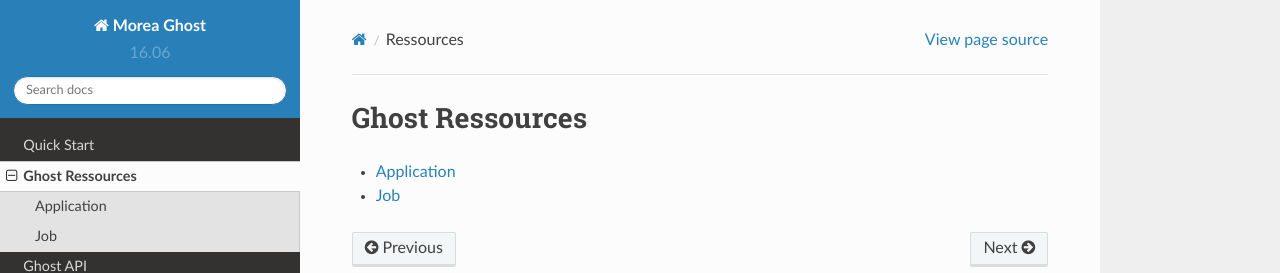
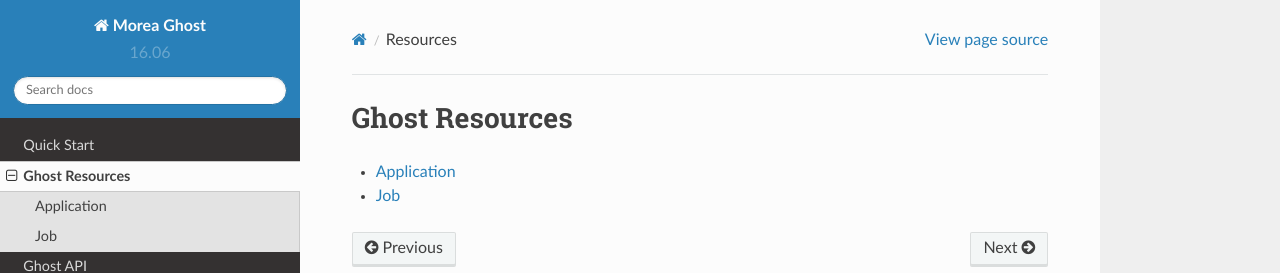
Before and after one commit to claranet/cloud-deploy-docs, a Sphinx documentation site: the page built from source/rst/resources.rst, in a window 1280 px wide. Shown: the top 273 px of the page. Built offline with Sphinx 7.4.7 and the Read the Docs theme 2.0.0, drawn with Linux system fonts in a browser that asks for light colours; pages that are not in the unit, such as notebooks, are missing from menus.

Commit message:
Typo 'resources'

```diff
--- a/source/index.rst
+++ b/source/index.rst
@@ -7,9 +7,8 @@
     :maxdepth: 2
 
     rst/quick-start
-    rst/ressources
+    rst/resources
     rst/api
     rst/commands
     rst/ui
     rst/cli
-    rst/workflow
--- a/source/rst/ressources.rst
+++ b/source/rst/resources.rst
@@ -1,9 +1,9 @@
 .. _ressources:
 
-.. title:: Ressources
+.. title:: Resources
 
-Ghost Ressources
-================
+Ghost Resources
+===============
 
 .. toctree::
     :maxdepth: 1
```
